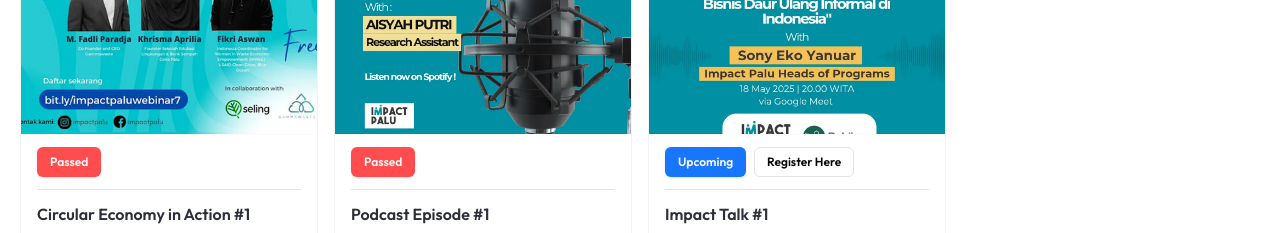
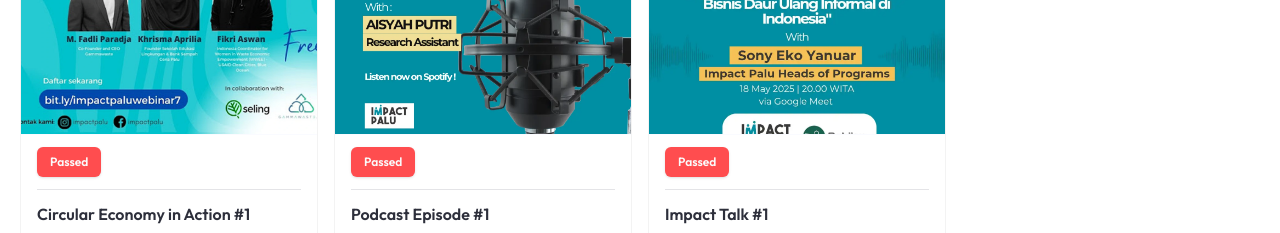
Before and after one commit to vickyadrii/impact-palu, a Next.js app: page /events-opportunities in a window 1280 px wide. Shown: the part 1151-1384 px from the top of the page. Built offline with nearby package versions, Linux system fonts and the light colour scheme.

Commit message:
changing  events impact talk to passed

```diff
--- a/src/features/events-opportunities/constants.ts
+++ b/src/features/events-opportunities/constants.ts
@@ -71,7 +71,7 @@
   {
     id: 7,
     thumbnail_url: "/assets/images/events/event7.webp",
-    status: "upcoming",
+    status: "passed",
     title: "Impact Talk #1",
     description: "Bridging the funding gap: tantangan bisnis daur ulang informal di Indonesia",
     location: "Google Meeting",
```
